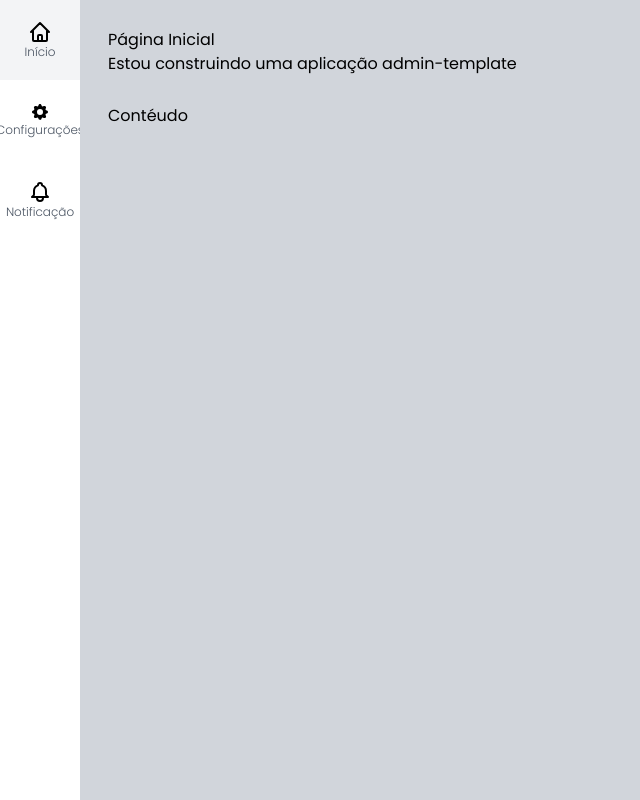
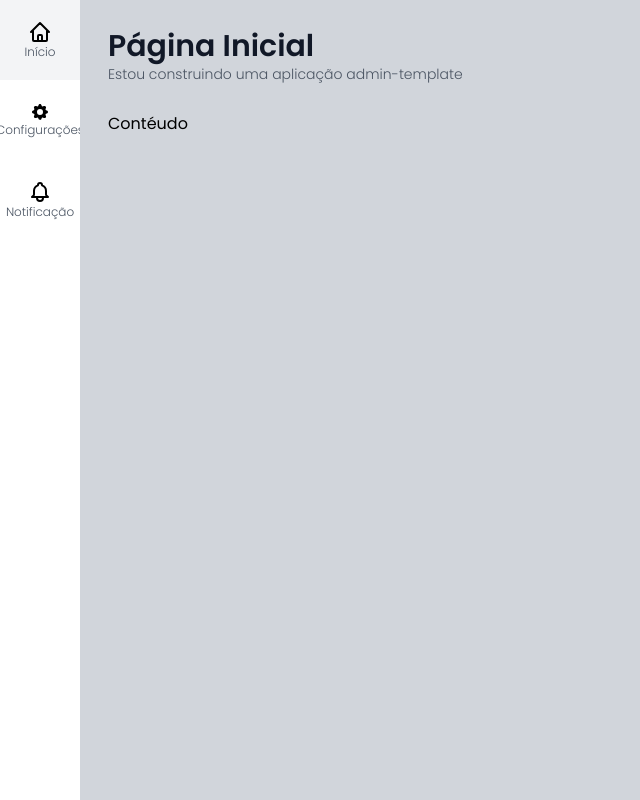
Before and after one commit to AbiezerSidonioJoseOdanacaJunior/bibi-admin, a Next.js app: page / in a window 1280 px wide. Shown: the whole page, without its empty margins (0-640 px from the left). Built offline with nearby package versions, Linux system fonts and the light colour scheme.

Commit message:
Title styling

```diff
--- a/components/template/Title.tsx
+++ b/components/template/Title.tsx
@@ -6,8 +6,8 @@ interface TitleProps {
 export default function Title(props: TitleProps) {
     return (
         <div>
-            <h1 className={``} >{props.titulo}</h1>
-            <h2 className={``} >{props.subtitulo}</h2>
+            <h1 className={`font-black text-3xl text-gray-900`} >{props.titulo}</h1>
+            <h2 className={`font-light text-sm text-gray-600`} >{props.subtitulo}</h2>
         </div>
     )
 }
```
